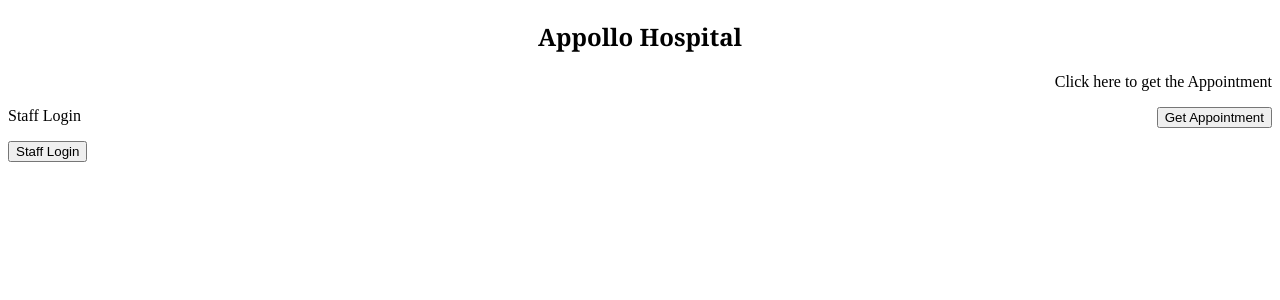
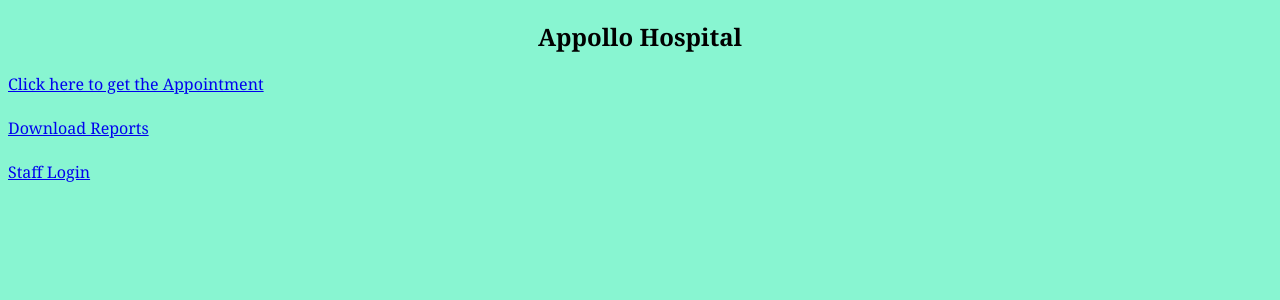
Before and after one commit to ramsakalle45/appointment, a Django app: page / in a window 1280 px wide. Shown: the top 300 px of the page. Run offline with Django 4.2, Linux system fonts and the light colour scheme.

Commit message:
Add files via upload

```diff
--- a/project1/myapp/models.py
+++ b/project1/myapp/models.py
@@ -15,11 +15,11 @@
     on_date=models.DateField(null=True, blank=True)
 
     def __str__(self):
-        return f"{self.patient_name} - {self.blood_group}"
+        return f"{self.patient_name} - {self.disease}"
 
 class Invoice(models.Model):
     patient= models.ForeignKey(Patient, on_delete=models.CASCADE)
-    # patient_id=models.CharField(max_length=200, unique=True)
+
     patient_name = models.CharField(max_length=200, null=True,
    blank=True)
     blood_group = models.CharField(max_length=200, null=True,
@@ -41,7 +41,7 @@
 class UploadReport(models.Model):
     patient_id=models.IntegerField(null=True, blank=True)
     report_name = models.CharField(max_length=200, null=True, blank=True)
-    reports = models.FileField(null=True, upload_to='patient_report/')  # Store the report file
+    reports = models.FileField(null=True, upload_to='download_report/')  # Store the report file
     upload_date = models.DateTimeField(null=True, blank=True)  # Record upload date
     def __str__(self):
         return f"{self.report_name} - {self.patient_id}"
--- a/project1/myapp/templates/myapp/appointment_receipt.html
+++ b/project1/myapp/templates/myapp/appointment_receipt.html
@@ -62,7 +62,7 @@
 
     <div class="invoice-container">
         <h2>Invoice</h2>
-        <p><strong>Patient_ID:</strong>{{invoice.patient_id}}</p>
+        <p><strong>Patient_ID:</strong>{{invoice.id}}</p>
         <p><strong>Invoice Number:</strong> {{ invoice.invoice_number }}</p>
         <p><strong>Invoice Date:</strong> {{ invoice.invoice_date }}</p>
         <p><strong>Patient Name:</strong> {{ invoice.patient_name }}</p>
--- a/project1/myapp/templates/myapp/index.html
+++ b/project1/myapp/templates/myapp/index.html
@@ -24,35 +24,47 @@
   <meta name="viewport" content="width=device-width, initial-scale=1.0">
   <title>Appollo Hospital</title>
   <style>
+
     h2 {
 text-align: center;
 border-radius: 1px;
 font-family: georgia;
 
     }
-    p[id="Appointment"]{
-      text-align: right;
+    a[id="Appointment"]{
+      text-align: left;
+      font-family: Georgia;
     }
-    button[id="get_appt"]{
-float: right;
+    a[id="staff"]{
+      align-items: right;
+      font-family: Georgia;
+    }
+
+    a[id='report']{
+      text-align: left;
+      font-family: Georgia;
+    }
+
+    body{
+      background-color: rgba(103, 243, 196, 0.778);
+      font-family: Georgia;
 
     }
-
   </style>
 </head>
 <body>
   <h2>Appollo Hospital</h2>
-  <form method="post" action="{% url 'myapp:patient_entry' %}">
-    <p id="Appointment">Click here to get the Appointment</p>
-    {% csrf_token %}
 
-    <button id="get_appt" type="submit">Get Appointment</button>
+    <a id="Appointment" href="{% url 'myapp:patient_entry' %}">Click here to get the Appointment</a>
+    <br>
+    <br>
+    <a id="report" href="{% url 'myapp:download_report' %}">Download Reports</a>
+    <br>
+    <br>
+    <a id="staff" href="{% url 'admin:index' %}">Staff Login</a>
 
-  </form>
-  <form method="post" action="{% url 'admin:index' %}">
-    {% csrf_token %}
-    <p>Staff Login</p>
-    <button id="staff" type="submit">Staff Login</button>
+
+
 
   </form>
 </body>
--- a/project1/myapp/urls.py
+++ b/project1/myapp/urls.py
@@ -25,7 +25,8 @@
     path('api/<int:id>/update/', views.PatientView.as_view()),
     path('api/invoices/', views.InvoiceView.as_view(), name="invoice_list" ),
     path('api/reports/', views.ReportView.as_view(), name="report"),
-    path('patient-reports/', views.download_report, name='patient_reports'),
+    path('download-report/', views.download_report, name='download_report'),
+    path('get-report/<int:report_id>/', views.get_report, name='get_report'),
 
 
 
--- a/project1/myapp/views.py
+++ b/project1/myapp/views.py
@@ -8,7 +8,7 @@
 from weasyprint.css import CSS
 from django.shortcuts import HttpResponse
 from django.urls import reverse
-from random import randint
+
 from django.contrib.auth.decorators import login_required, user_passes_test
 from . import forms,models
 from django.contrib.auth.models import Group
@@ -85,18 +85,27 @@
         return render(request, 'myapp/appointment_receipt.html', {'patient': patient, 'invoice': invoice})
 
 def download_report(request):
+    import pdb; pdb.set_trace()
+    """Fetches patient reports based on patient_id entered manually."""
 
-    if request.method=='POST':
-        patient_id=request.POST.get('patient_id')
-        report_name=request.POST.get('report_name')
-        reports=request.POST.get('reports')
-        upload_date=request.POST.get('upload_date')
+    reports = None
+    patient_id = None
+    if request.method == 'POST':
+        patient_id = request.POST.get('patient_id')
+        if patient_id:
+            reports = UploadReport.objects.filter(patient_id=patient_id)  # Fetch reports based on patient_id
+    context = {
+        'reports': reports,
+        'patient_id': patient_id,  # Pass the patient_id to the template
+    }
+    return render(request, 'myapp/patient_report.html', context)
 
-        report=UploadReport(
-            patient_id=patie
-        )
+def get_report(request, report_id):
 
-
+    report=get_object_or_404(UploadReport, pk=report_id)
+    response=HttpResponse(report.reports.read(),content_type="application/pdf" )
+    response['Content-Disposition']=f'attachment; filename="{report.report_name}"'
+    return response
 
 from reportlab.pdfgen import canvas
 from reportlab.lib.pagesizes import A4
@@ -124,6 +133,7 @@
     c.drawString(inch, 10.5 * inch, "Appointment Receipt")
 
     # Draw patient information
+    c.drawString(inch, 11* inch, f"Patient ID: {invoice.id}")
     c.drawString(inch, 10 * inch, f"Patient Name: {patient.patient_name}")
     c.drawString(inch, 9.5 * inch, f"Blood Group: {patient.blood_group}")
     c.drawString(inch, 9 * inch, f"Age: {patient.patient_age}")
--- a/project1/project1/urls.py
+++ b/project1/project1/urls.py
@@ -24,6 +24,7 @@
 from drf_yasg import openapi
 from rest_framework import permissions
 from django.conf import settings
+from debug_toolbar.toolbar import debug_toolbar_urls
 # schema_view = get_schema_view(
 #     openapi.Info(
 #         title="Appointment System",
@@ -39,7 +40,7 @@
     path('admin/', admin.site.urls),
     # path('docs/', schema_view.with_ui('swagger', cache_timeout=0), name='schema-swagger-ui'),
 
-]
+]+debug_toolbar_urls()
 
 # if settings.DEBUG:
 #   urlpatterns +=static(settings.MEDIA_URL, document_root=settings.MEDIA_ROOT)
```
Also changed, not shown: project1/myapp/templates/myapp/patient_report.html (+5 -5 lines), project1/project1/settings.py (+7 -1 lines), project1/db.sqlite3, 3 other files.
